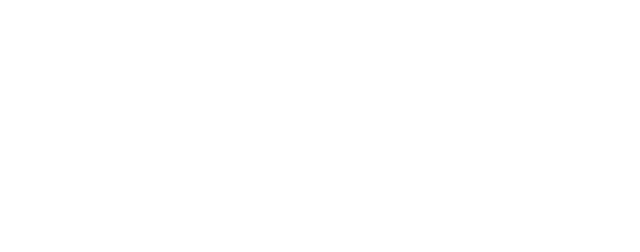
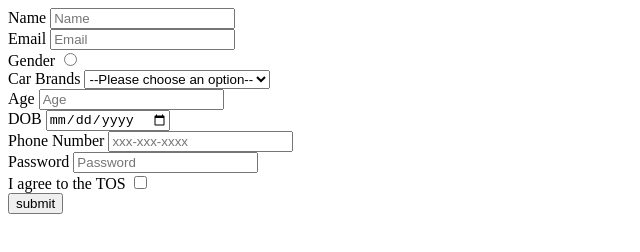
Before and after one commit to acciojob/signup-form-car-pavannkumarr, a website: page main.html in a window 1280 px wide. Shown: the whole page, without its empty margins (0-640 px from the left). Drawn offline with Linux system fonts and the light colour scheme.

Commit message:
created a submission

```diff
--- a/main.html
+++ b/main.html
@@ -10,7 +10,33 @@
 	<!-- the entire body must be written by student -->
     <script type="text/javascript" src="./script.js">
 </script>
+    <form action="#" method="post">
+        <label for="name">Name</label>
+        <input type="text" id="name" placeholder="Name" required><br>
+        <label for="email">Email</label>
+        <input type="email" id="email" placeholder="Email" required><br>
+        <label for="gender_m,gender_f">Gender</label>
+        <input type="radio" id="gender_m,gender_f" required><br>
+        <label for="cars">Car Brands</label>
+        <select name="cars" id="cars">
+            <option>--Please choose an option--</option>
+            <option value="">BMW</option>
+            <option value="">AUDI</option>
+            <option value="">FERRARI</option>
+        </select><br>
+        <label for="age">Age</label>
+        <input type="number" id="age" placeholder="Age" required><br>
+        <label for="dob">DOB</label>
+        <input type="date" id="dob" required><br>
+        <label for="tel">Phone Number</label>
+        <input type="tel" id="tell" placeholder="xxx-xxx-xxxx" ><br>
+        <label for="password">Password</label>
+        <input type="password" id="password" placeholder="Password" required><br>
+        <label for="tos">I agree to the TOS</label>
+        <input type="checkbox" id="tos" required><br>
+        <button type="submit">submit</button>
 
+    </form>
 </body>
 
 </html>
```
